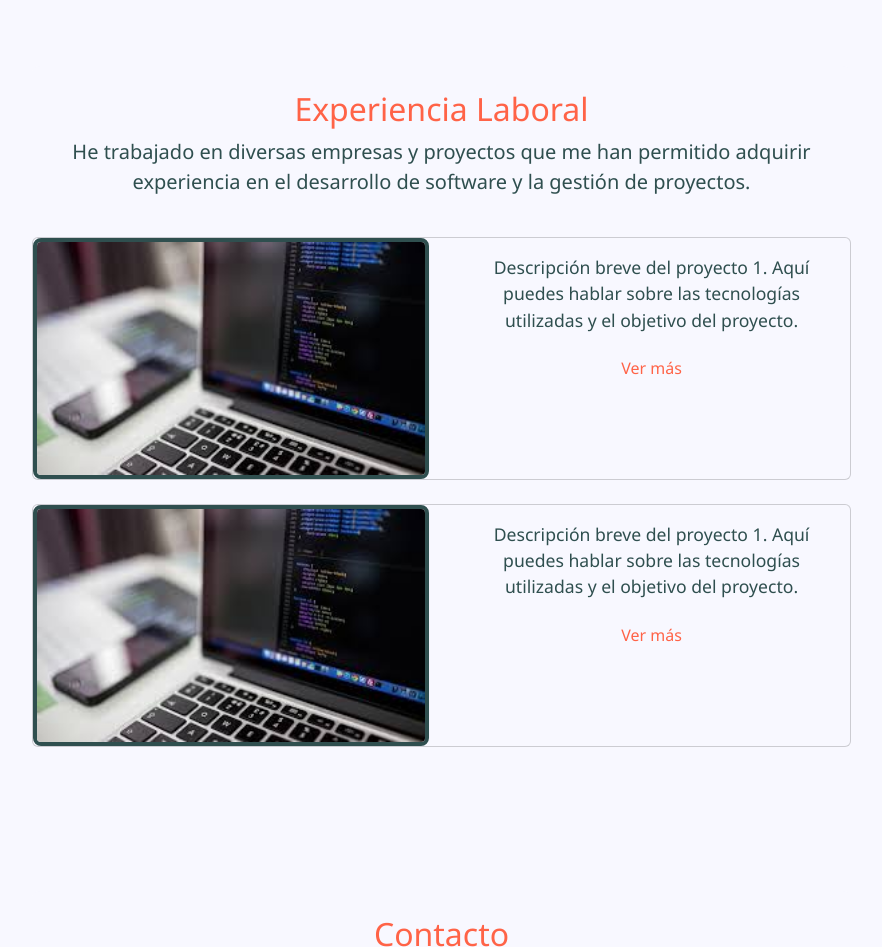
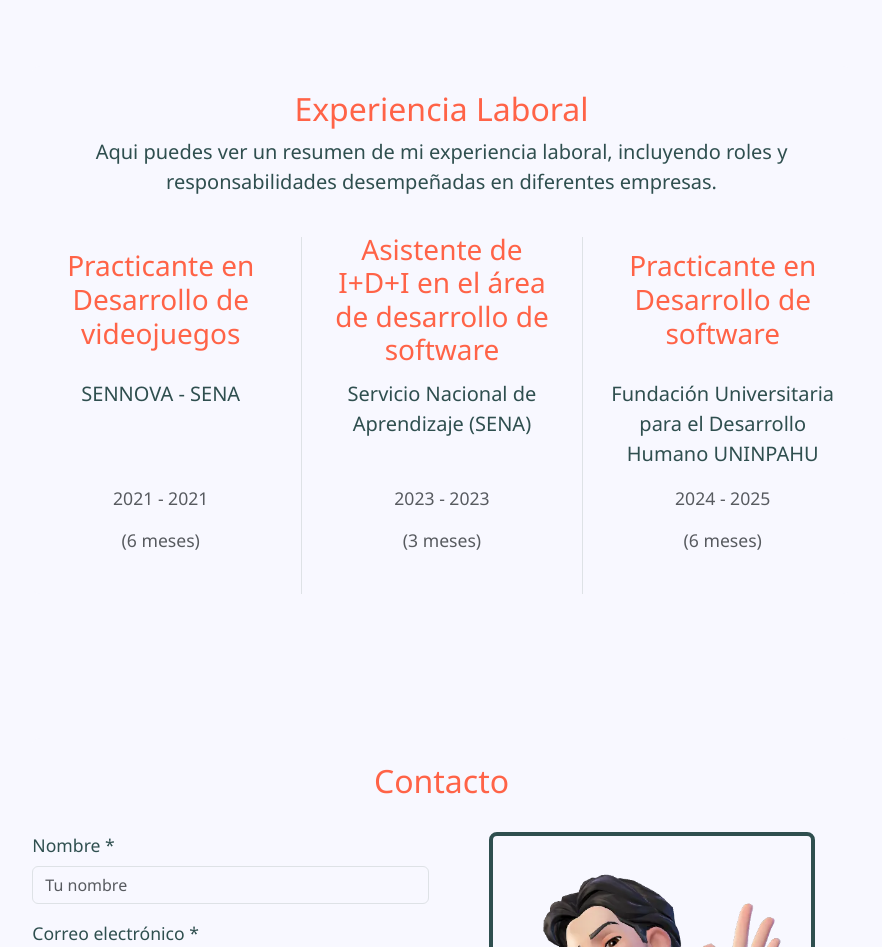
Before and after one commit to JuanECH16/portfolio, a website: page index.html in a window 1280 px wide. Shown: the part 3940-4887 px from the top of the page, without its empty margins (191-1073 px from the left). Drawn offline with nearby package versions, Linux system fonts and the light colour scheme.

```diff
--- a/css/styles.css
+++ b/css/styles.css
@@ -148,7 +148,7 @@
   padding-right: 0 !important;
 }
 
-#education .fixed-rows {
+.fixed-rows {
   overflow: hidden !important;
   text-overflow: ellipsis !important;
   min-height: calc(1.5em * 3) !important;
@@ -163,7 +163,7 @@
 }
 
 /* Para textos largos que necesitan truncación */
-#education .fixed-rows.lead {
+.fixed-rows.lead {
   display: -webkit-box !important;
   -webkit-line-clamp: 3 !important;
   line-clamp: 3 !important;
--- a/index.html
+++ b/index.html
@@ -439,38 +439,45 @@
                 <div class="row align-items-stretch scroll-item">
                     <div class="col-12 my-4 text-center">
                         <h2>Experiencia Laboral</h2>
-                        <p class="lead">He trabajado en diversas empresas y proyectos que me han permitido adquirir
-                            experiencia en el desarrollo de software y la gestión de proyectos.</p>
+                        <p class="lead">Aqui puedes ver un resumen de mi experiencia laboral, incluyendo roles y
+                            responsabilidades desempeñadas en diferentes empresas.</p>
                     </div>
                 </div>
-                <div class="card mb-4 scroll-item">
-                    <div class="row align-items-stretch">
-                        <div class="col-12 col-md-6 text-center">
-                            <img src="resources/img/project1.jpg" class="card-img-top img-fluid" alt="Proyecto 1"
-                                oncontextmenu="return false;">
-                        </div>
-                        <div class="col-12 col-md-6 text-center">
-                            <div class="card-body">
-                                <p class="card-text">Descripción breve del proyecto 1. Aquí puedes hablar sobre las
-                                    tecnologías
-                                    utilizadas y el objetivo del proyecto.</p>
-                                <a href="#" target="_blank" class="btn">Ver más</a>
+                <div class="row scroll-item">
+                    <div class="col-12 col-md-4 pb-3">
+                        <div class="row scroll-item px-2">
+                            <div class="col-12 text-center">
+                                <h3 class="fixed-rows">Practicante en Desarrollo de videojuegos</h3>
+                            </div>
+                            <div class="col-12 text-center my-2">
+                                <p class="lead fixed-rows">SENNOVA - SENA</p>
+                                <p class="text-muted">2021 - 2021</p>
+                                <p class="text-muted">(6 meses)</p>
                             </div>
                         </div>
                     </div>
-                </div>
-                <div class="card mb-4 scroll-item">
-                    <div class="row align-items-stretch">
-                        <div class="col-12 col-md-6 text-center">
-                            <img src="resources/img/project1.jpg" class="card-img-top img-fluid fs-4" alt="Proyecto 1"
-                                oncontextmenu="return false;">
+                    <div class="col-12 col-md-4 border-start d-md-block pb-3">
+                        <div class="row scroll-item px-2">
+                            <div class="col-12 text-center">
+                                <h3 class="fixed-rows">Asistente de I+D+I en el área de desarrollo de software</h3>
+                            </div>
+                            <div class="col-12 text-center my-2">
+                                <p class="lead fixed-rows">Servicio Nacional de Aprendizaje (SENA)</p>
+                                <p class="text-muted">2023 - 2023</p>
+                                <p class="text-muted">(3 meses)</p>
+                            </div>
                         </div>
-                        <div class="col-12 col-md-6 text-center">
-                            <div class="card-body">
-                                <p class="card-text">Descripción breve del proyecto 1. Aquí puedes hablar sobre las
-                                    tecnologías
-                                    utilizadas y el objetivo del proyecto.</p>
-                                <a href="#" target="_blank" class="btn">Ver más</a>
+                    </div>
+                    <div class="col-12 col-md-4 border-start d-md-block pb-3">
+                        <div class="row scroll-item px-2">
+                            <div class="col-12 text-center">
+                                <h3 class="fixed-rows">Practicante en Desarrollo de software</h3>
+                            </div>
+                            <div class="col-12 text-center my-2">
+                                <p class="lead fixed-rows">Fundación Universitaria para el Desarrollo Humano UNINPAHU
+                                </p>
+                                <p class="text-muted">2024 - 2025</p>
+                                <p class="text-muted">(6 meses)</p>
                             </div>
                         </div>
                     </div>
```
